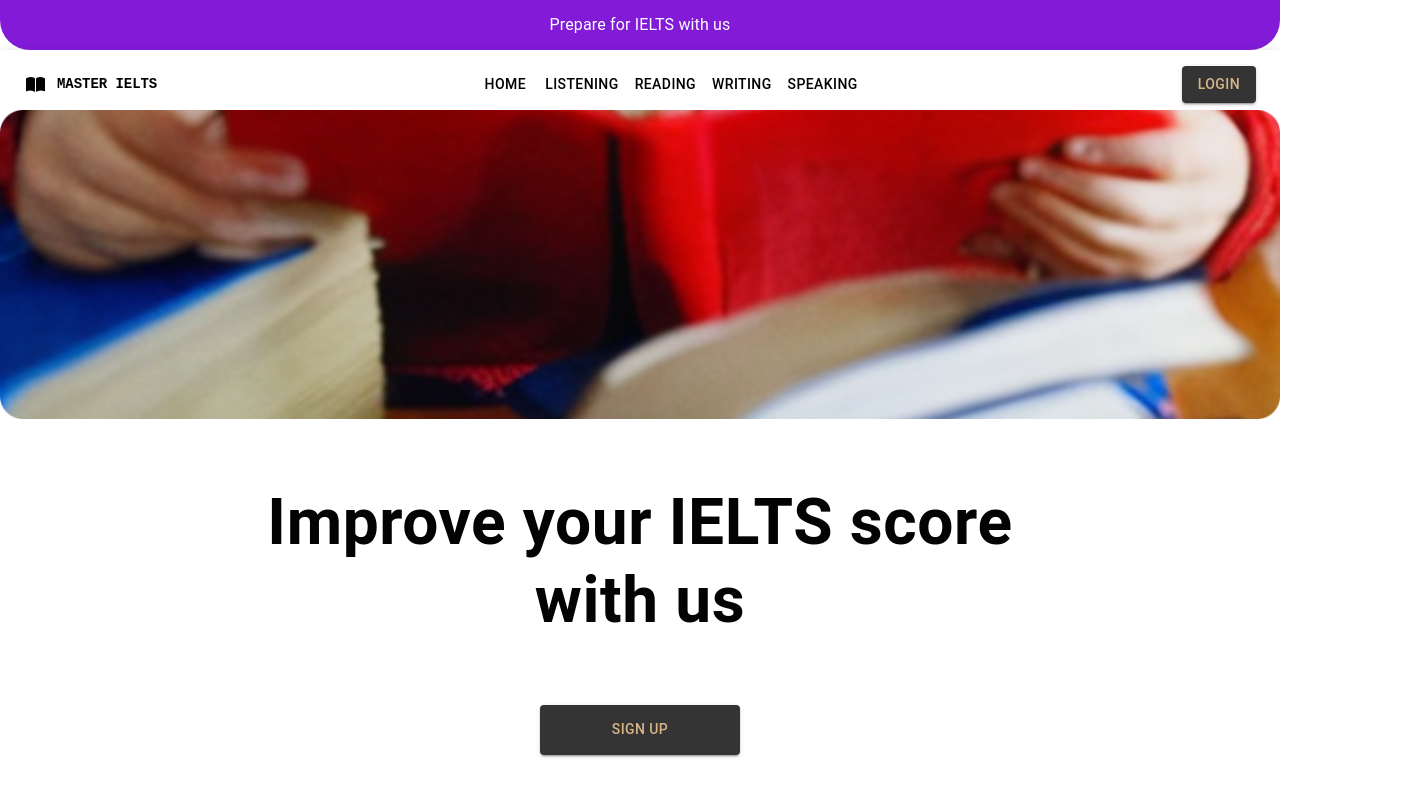
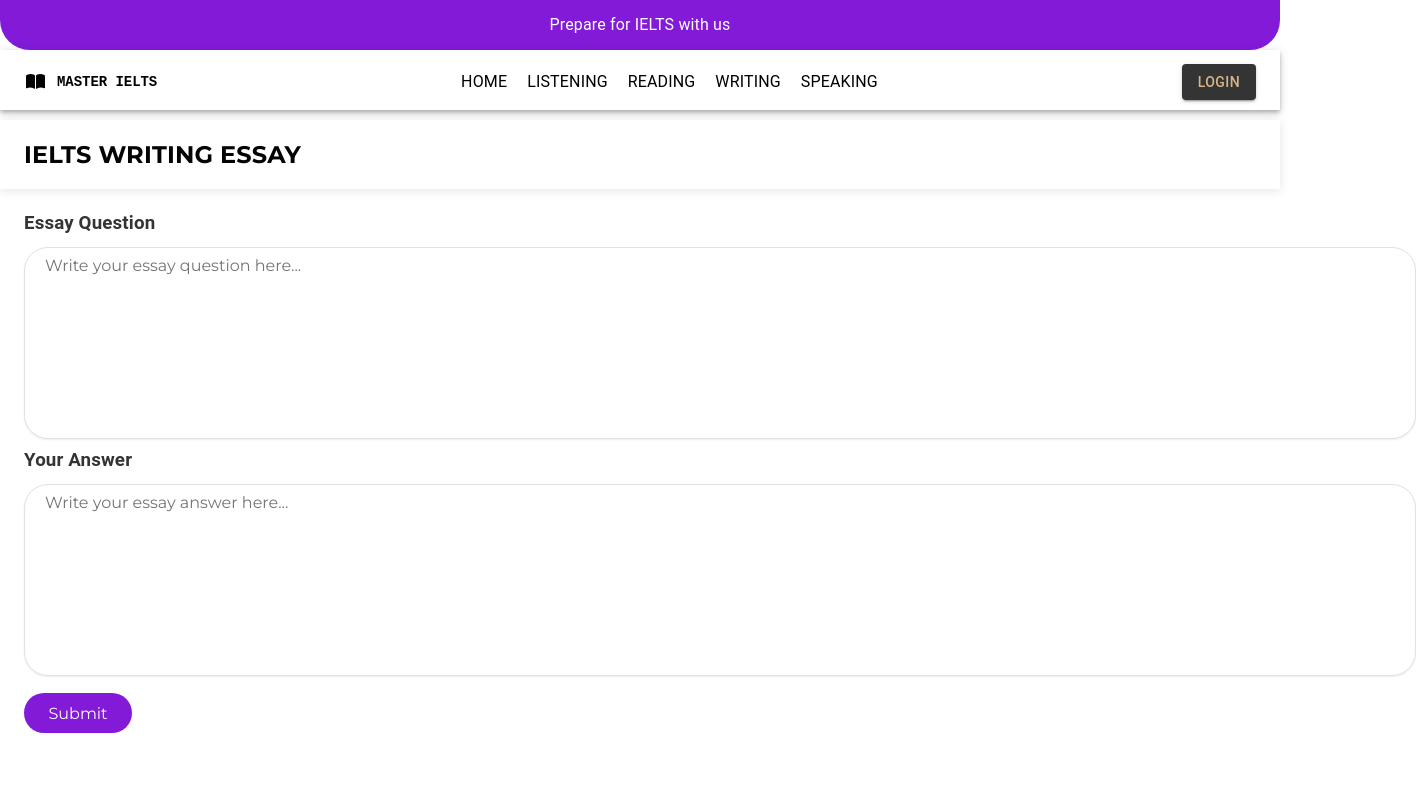
Before and after one commit to Sheeyx/ielts-master, a React (Create React App) app: page /writing in a window 1280 px wide. Shown: the top 800 px of the page, 1416 px wide, since content can reach past the window. Built offline with nearby package versions, Linux system fonts and the light colour scheme.

Commit message:
feat: develop writing page

```diff
--- a/src/app/App.tsx
+++ b/src/app/App.tsx
@@ -10,6 +10,7 @@ import AuthenticationModal from './components/auth';
 import { sweetErrorHandling, sweetTopSmallSuccessAlert } from './lib/sweetAlert';
 import { useGlobals } from './hooks/useGlobals';
 import { Messages } from './lib/config';
+import WritingSection from './screens/home/writing';
 
 
 
@@ -46,6 +47,9 @@ function App() {
         handleLogoutRequest={handleLogoutRequest}
       />
       <Switch>
+      <Route path="/writing">
+          <WritingSection />
+        </Route>
         <Route path="/listening">
           <ListeningSection />
         </Route>
--- a/src/app/components/header/index.tsx
+++ b/src/app/components/header/index.tsx
@@ -16,6 +16,7 @@ import Logo from "../../../assets/icons/logo.svg";
 import "./styles.scss"
 import { Stack } from '@mui/material';
 import { useGlobals } from '../../hooks/useGlobals';
+import { Link } from 'react-router-dom';
 
 const pages = ['HOME', 'Listening', 'Reading', 'Writing', 'Speaking'];
 const settings = ['Profile', 'Account', 'Dashboard', 'Logout'];
@@ -112,7 +113,7 @@ function Header(props: HeaderNavbarProps) {
             >
               {pages.map((page) => (
                 <MenuItem key={page} onClick={handleCloseNavMenu}>
-                  <Typography textAlign="center">{page}</Typography>
+                  <Link to={`/${page.toLowerCase()}`}>{page} hefs</Link>
                 </MenuItem>
               ))}
             </Menu>
@@ -138,13 +139,14 @@ function Header(props: HeaderNavbarProps) {
           </Typography>
           <Box sx={{ flexGrow: 1, display: { xs: 'none', md: 'flex' }, justifyContent: 'center' }}>
             {pages.map((page) => (
-              <Button
+              <Link
+                className='nav-links'
                 key={page}
                 onClick={handleCloseNavMenu}
-                sx={{ my: 2, color: 'black', display: 'block' }}
+                to={`/${page.toLowerCase()}`}
               >
-                {page}
-              </Button>
+                {page.toUpperCase()}
+              </Link>
             ))}
           </Box>
 
--- a/src/app/components/header/styles.scss
+++ b/src/app/components/header/styles.scss
@@ -18,5 +18,10 @@
         }
     }
 
+    .nav-links{
+        text-decoration: none;
+        color: #000;
+        margin: 0 10px;
+    }
 
 }
--- /dev/null
+++ b/src/app/screens/home/writing/index.tsx
@@ -0,0 +1,100 @@
+import { Container } from '@mui/material'
+import React, { useEffect, useState } from 'react'
+import "./styles.scss"
+import EssayService from '../../../services/EssayService';
+
+function WritingSection() {
+  const [question, setQuestion] = useState('');
+  const [answer, setAnswer] = useState('');
+  const [feedback, setFeedback] = useState<any>();
+  const essay = new EssayService();
+
+  const handleQuestionChange = (event:any) => {
+    setQuestion(event.target.value);
+  };
+
+  const handleAnswerChange = (event:any) => {
+    setAnswer(event.target.value);
+  };
+
+  const handleSubmit = (event:any) => {
+    event.preventDefault();
+    essay
+      .checkEssay({ question: question, essayText: answer})
+      .then((data) => setFeedback(data.feedback))
+      .then((data) => console.log(data))
+      .catch((err) => console.log(err));
+  };
+
+  console.log(feedback);
+
+  return (
+    <div className='writing'>
+        <div className='essay-input'>
+            <Container maxWidth="xl" sx={{display:"flex", alignItems: "center"}}>
+                <h2 className='heading'>
+                    IELTS WRITING ESSAY
+                </h2>
+            </Container>
+        </div>
+        <Container maxWidth="xl">
+        <div className="essay-form">
+            <h3>Essay Question</h3>
+            <textarea
+                className='question'
+                id="question"
+                name="question"
+                value={question}
+                onChange={handleQuestionChange}
+                placeholder='Write your essay question here...'
+            />
+            <h3>Your Answer</h3>
+            <textarea
+                className='answer'
+                id="answer"
+                name="answer"
+                value={answer}
+                onChange={handleAnswerChange}
+                placeholder='Write your essay answer here...'
+                />
+            <button className='btn' type="submit" onClick={handleSubmit}>Submit</button>
+        </div>
+        {feedback && (
+        <div className='feedback'>
+
+            <h3 className='heading'>Feedback Section</h3>
+              <div className='card'>
+                <div className='box'>
+                    <h3>Overall Score:</h3>
+                    <p>{feedback.OverallScore}</p>
+                </div>
+                <div className='box'>
+                    <h3>Grammar Assessment:</h3>
+                    <p>{feedback.GrammarAssessment}</p>
+                </div>
+                <div className='box'>
+                    <h3>Vocabulary Usage:</h3>
+                    <p>{feedback.VocabularyUsage}</p>
+                </div>
+                <div className='box'>
+                    <h3>Coherenceand Cohesion Evaluation:</h3>
+                    <p>{feedback.CoherenceandCohesionEvaluation}</p>
+                </div>
+                <div className='box'>
+                    <h3>Task Achievement Feedback:</h3>
+                    <p>{feedback.TaskAchievementFeedback}</p>
+                </div>
+                <div className='box'>
+                    <h3>General Comment:</h3>
+                    <p>{feedback.GeneralComment}</p>
+                </div>
+              </div>
+        </div>
+            )}
+
+        </Container>
+    </div>
+  )
+}
+
+export default WritingSection
--- /dev/null
+++ b/src/app/screens/home/writing/styles.scss
@@ -0,0 +1,103 @@
+.writing {
+    .essay-input {
+        margin-top: 10px;
+        width: 100%;
+        height: 69px;
+        background-color: #ffffff;
+        box-shadow: 0px 2px 10px rgba(3,3,3,0.1);
+        display: flex;
+        align-items: center;
+        .heading {
+            color: #030303;
+            font-size: 24px;
+            font-family: "Montserrat";
+            font-weight: 700;
+            line-height: 28px;
+        }
+    }
+
+    .essay-form {
+        margin-top: 20px;
+        h3 {
+            margin-bottom: 10px;
+        }
+        .question {
+            width: 1392px;
+            height: 192px;
+            padding: 8px 20px;
+            border: 1px solid #e2e2e2;
+            box-sizing: border-box;
+            border-radius: 24px;
+            box-shadow: 0px 1px 2px rgba(0,0,0,0.08);
+            background-color: #ffffff;
+            color: #202020;
+            font-size: 16px;
+            font-family: "Montserrat";
+            font-weight: 400;
+            line-height: 19px;
+            outline: none;
+            resize: none;
+        }
+
+        .answer {
+            width: 1392px;
+            height: 192px;
+            padding: 8px 20px;
+            border: 1px solid #e2e2e2;
+            box-sizing: border-box;
+            border-radius: 24px;
+            box-shadow: 0px 1px 2px rgba(0,0,0,0.08);
+            background-color: #ffffff;
+            color: #202020;
+            font-size: 16px;
+            font-family: "Montserrat";
+            font-weight: 400;
+            line-height: 19px;
+            outline: none;
+            resize: none;
+        }
+
+        .btn {
+            cursor: pointer;
+            width: 108px;
+            height: 40px;
+            padding: 0px 8px;
+            border: 0;
+            box-sizing: border-box;
+            border-radius: 24px;
+            background-color: #821ad8;
+            color: #ffffff;
+            font-size: 16px;
+            font-family: "Montserrat";
+            font-weight: 400;
+            line-height: 19px;
+            outline: none;
+            margin-top: 10px;
+        }
+    }
+
+    .feedback {
+        padding: 20px 0;
+        .heading {
+            margin-bottom: 10px;
+        }
+        .card{
+            padding: 20px;
+            width: 100%;
+            background-color: #ffffff;
+            border-radius: 24px;
+            box-shadow: 0px 2px 10px rgba(3,3,3,0.1);
+
+            .box {
+                display: flex;
+                flex-direction: row;
+                width: 100%;
+                p {
+                    margin-left: 10px;
+                    margin-top: 3px;
+                }
+            }
+        }
+
+    }
+}
--- /dev/null
+++ b/src/app/services/EssayService.ts
@@ -0,0 +1,23 @@
+import axios from "axios";
+import { serverAPI } from "../lib/config";
+
+class EssayService {
+  private readonly path: string;
+
+  constructor() {
+    this.path = serverAPI;
+  }
+
+  public async checkEssay(input: any): Promise<any> {
+    try {
+        const url = this.path + "/checkEssay";
+        const result = await axios.post(url, input, { withCredentials: true });
+        return result.data;
+      } catch (err) {
+        console.log("Error, login:", err);
+        throw err;
+    }
+  }
+}
+
+export default EssayService;
```
